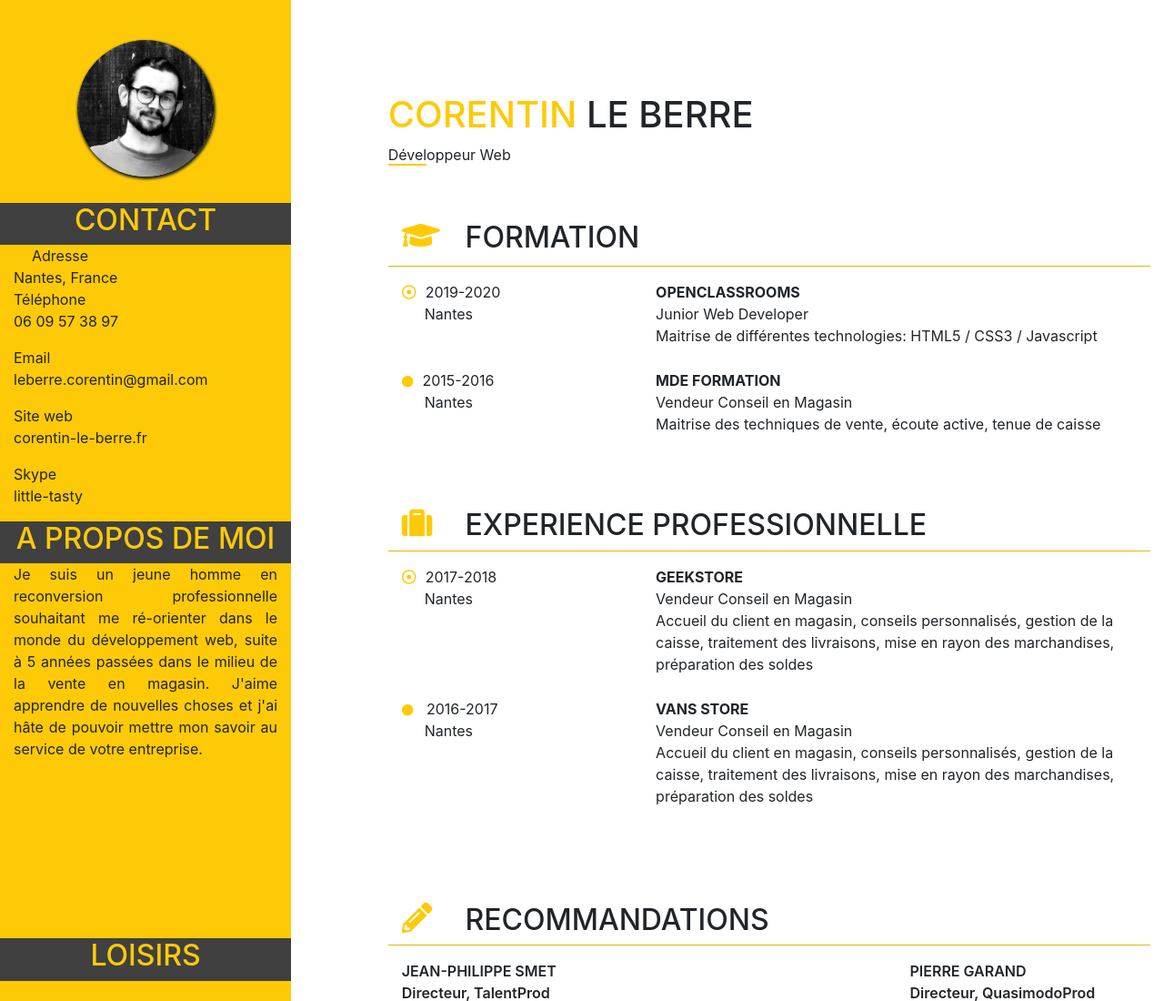
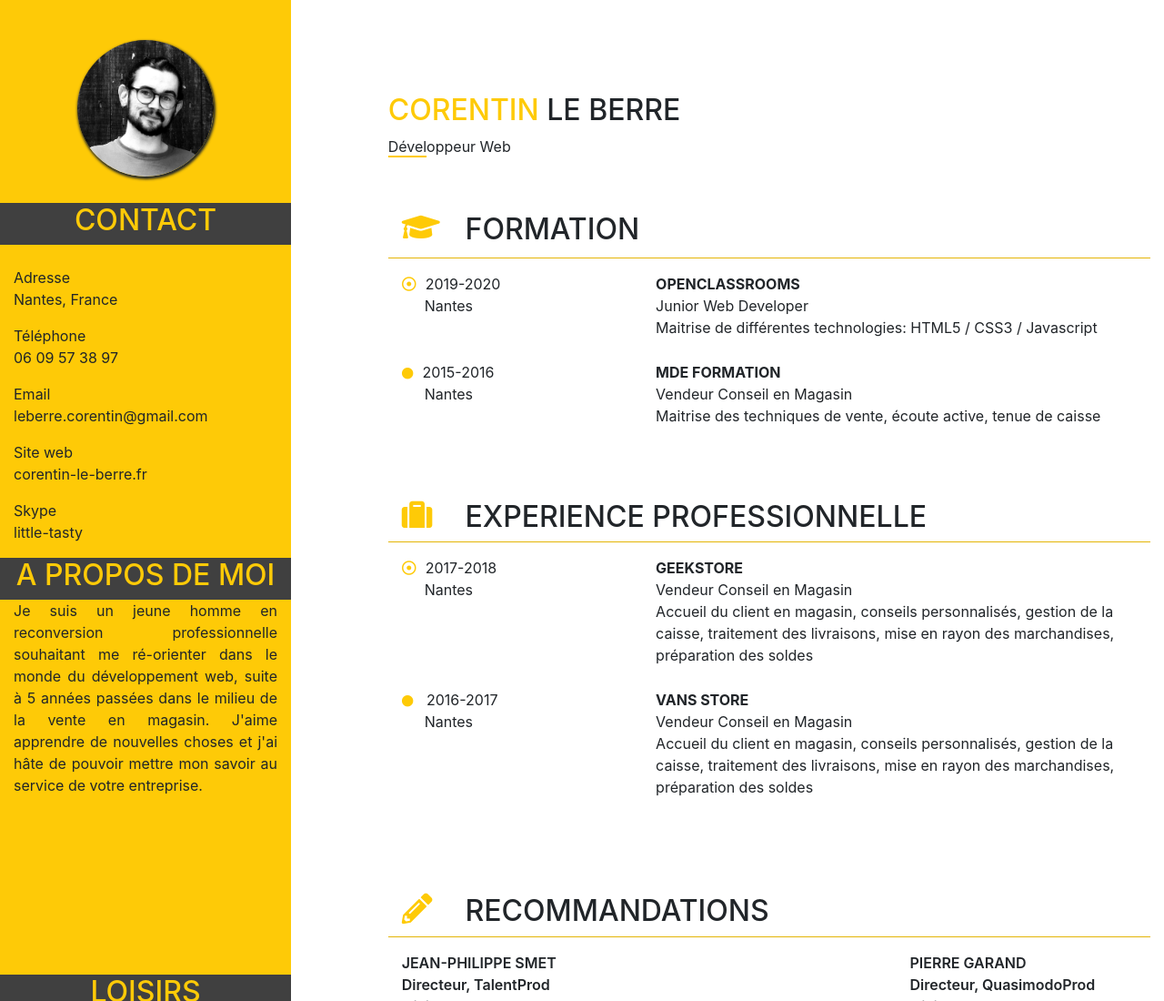
Before and after one commit to CorentinLeb/OCRP2, a plain HTML site: page index.html in a window 1280 px wide. Shown: the top 1100 px of the page at 91% size. Drawn offline with nearby package versions, Linux system fonts and the light colour scheme.

Commit message:
section position

```diff
--- a/index.html
+++ b/index.html
@@ -31,7 +31,7 @@
                                 </div>
                                 <div class="col-md-12">
                                     <span class="contactBloc"></span>
-                                    Adresse <br>Nantes, France
+                                    <p>Adresse <br>Nantes, France</p>
                                 </div>
                                 <div class="col-md-12">
                                     <p>Téléphone <br>06 09 57 38 97</p>
@@ -53,7 +53,9 @@
 
                     <div class="col-md-12">
                         <div class="row">
+
                             <div class="col-md-12 yellowFont blackBack text-center">
+
                                     <h2 class="text-uppercase">A propos de moi</h2>
                             </div>
                             <div class="col-md-12">
@@ -87,7 +89,7 @@
 
 
             <div class="offset-md-1 col-md-8 name">
-                <h1><span class="yellowFont">CORENTIN</span> LE BERRE</h1>
+                <h2><span class="yellowFont">CORENTIN</span> LE BERRE</h2>
                 <p><span class="develobar">Dével</span>oppeur Web</p>
                 <section class="forma">
                     <div class="col-md-12 formation">
```
Lines whose indentation alone changed are shown as unchanged.
